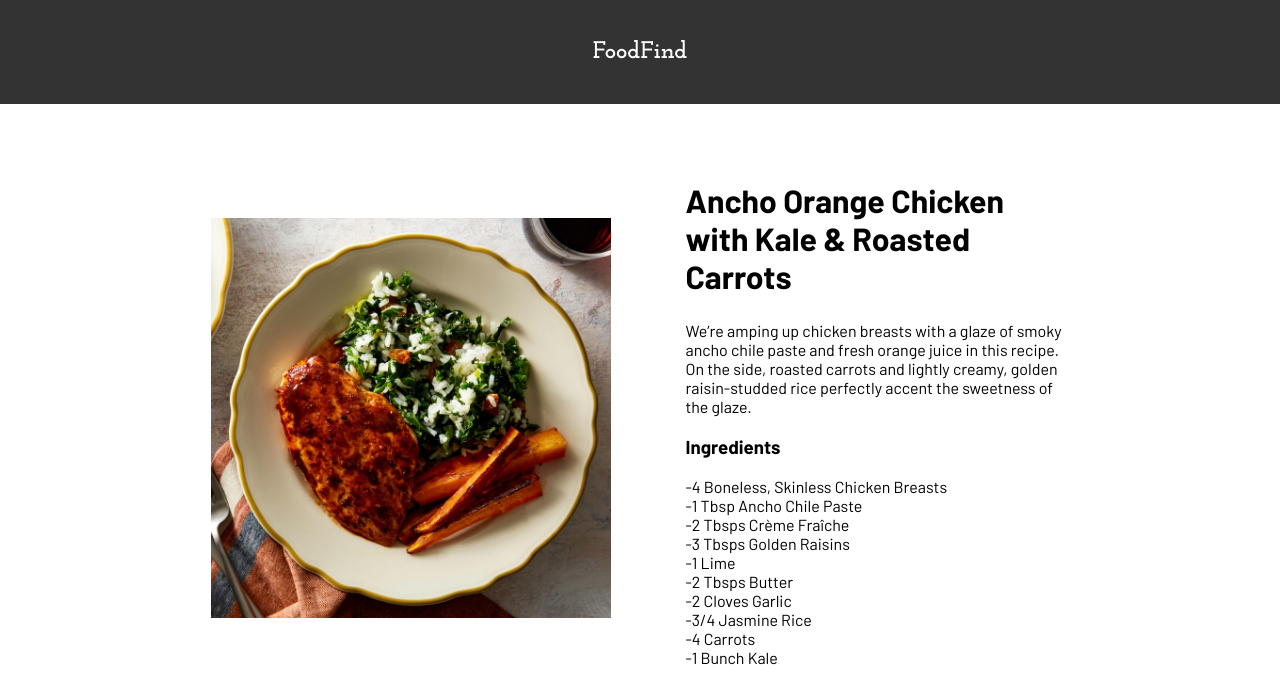
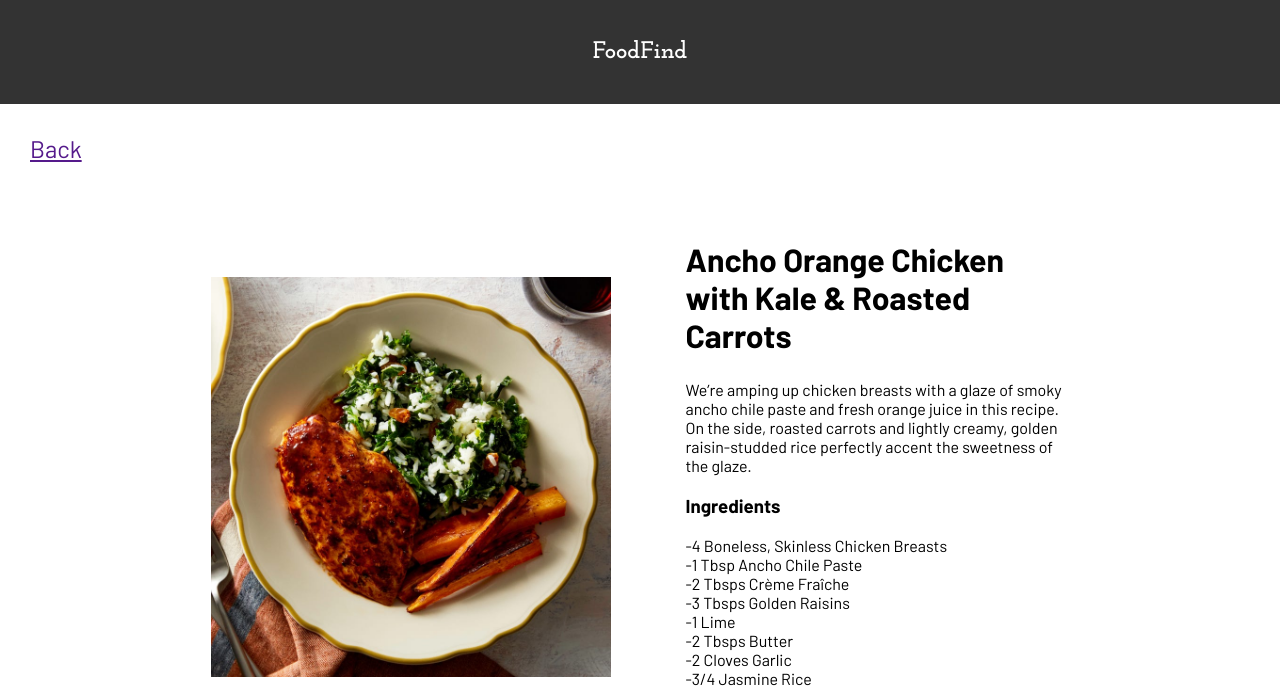
Before and after one commit to domthescott/idm232-ds3765, a PHP site: page /hwk03/index.html in a window 1280 px wide. Shown: the top 687 px of the page. Run offline with PHP 8.4, Linux system fonts and the light colour scheme.

Commit message:
Back button

```diff
--- a/hwk03/index.html
+++ b/hwk03/index.html
@@ -20,6 +20,9 @@
 <body>
 
 <div id="navbar"><h5>FoodFind   </h5></div>
+<div class="backdiv">
+    <a href="" class="back">Back</a>
+</div>
 
 
 <div class="recipecontentholder">
--- a/hwk03/stylesheet.css
+++ b/hwk03/stylesheet.css
@@ -19,7 +19,14 @@ body {margin: 0;}
     flex-direction: column;
 }
 
+.backdiv {font-family: 'Barlow', sans-serif;
+width: 100%;
+margin-top: 30px;
+}
 
+.back {margin-left: 30px;
+font-size: 24px;
+}
 
 .recipeimage {
     height: 400px;
```
